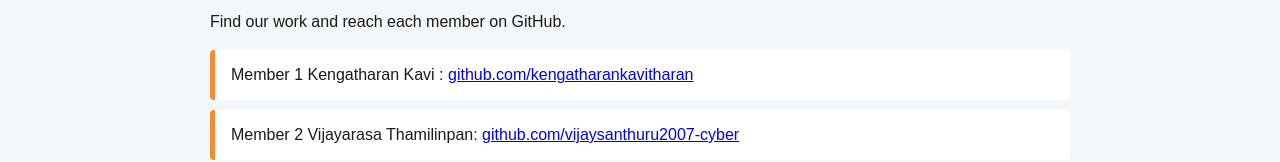
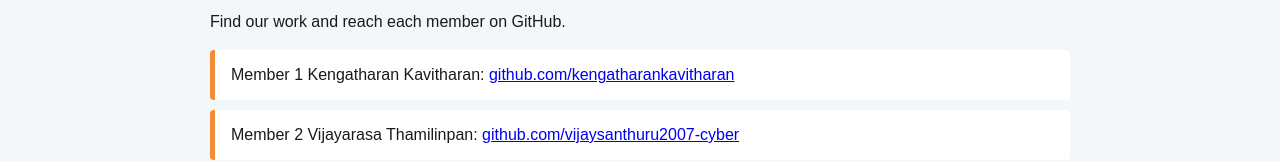
Before and after one commit to kengatharankavitharan/uki-team-b-project, a plain HTML site: page contact.html in a window 1280 px wide. Shown: the part 140-302 px from the top of the page. Drawn offline with Linux system fonts and the light colour scheme.

Commit message:
name changed

```diff
--- a/contact.html
+++ b/contact.html
@@ -13,12 +13,11 @@
     <a href="about.html">About</a>
     <a href="contact.html">Contact</a>
   </nav>
-
   <main class="container">
         <h1>Contact Us</h1>
     <p>Find our work and reach each member on GitHub.</p>
     <ul class="team-list">
-      <li>Member 1 Kengatharan Kavi : <a href="https://github.com" target="_blank">github.com/kengatharankavitharan </a></li>
+      <li>Member 1 Kengatharan Kavitharan: <a href="https://github.com" target="_blank">github.com/kengatharankavitharan </a></li>
       <li>Member 2 Vijayarasa Thamilinpan: <a href="https://github.com" target="_blank">github.com/vijaysanthuru2007-cyber</a></li>
       <li>Member 3 Nisharuban Rujakshan : <a href="https://github.com" target="_blank">github.com/nishanruja-lab</a></li>
       <li>Member 4 Sankavi Sivakumar : <a href="https://github.com" target="_blank">github.com/sankavisiva007-crypto</a></li>
```
